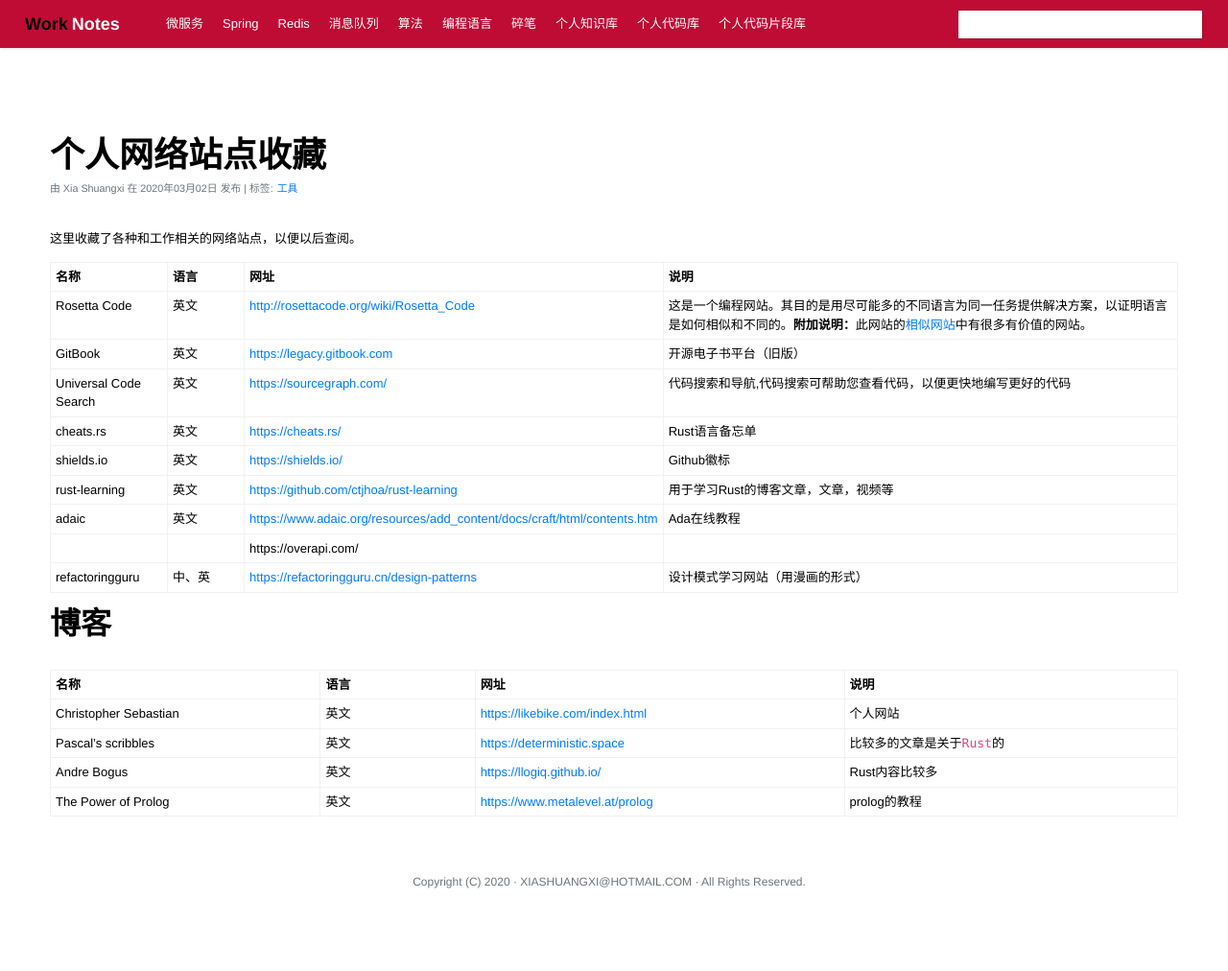
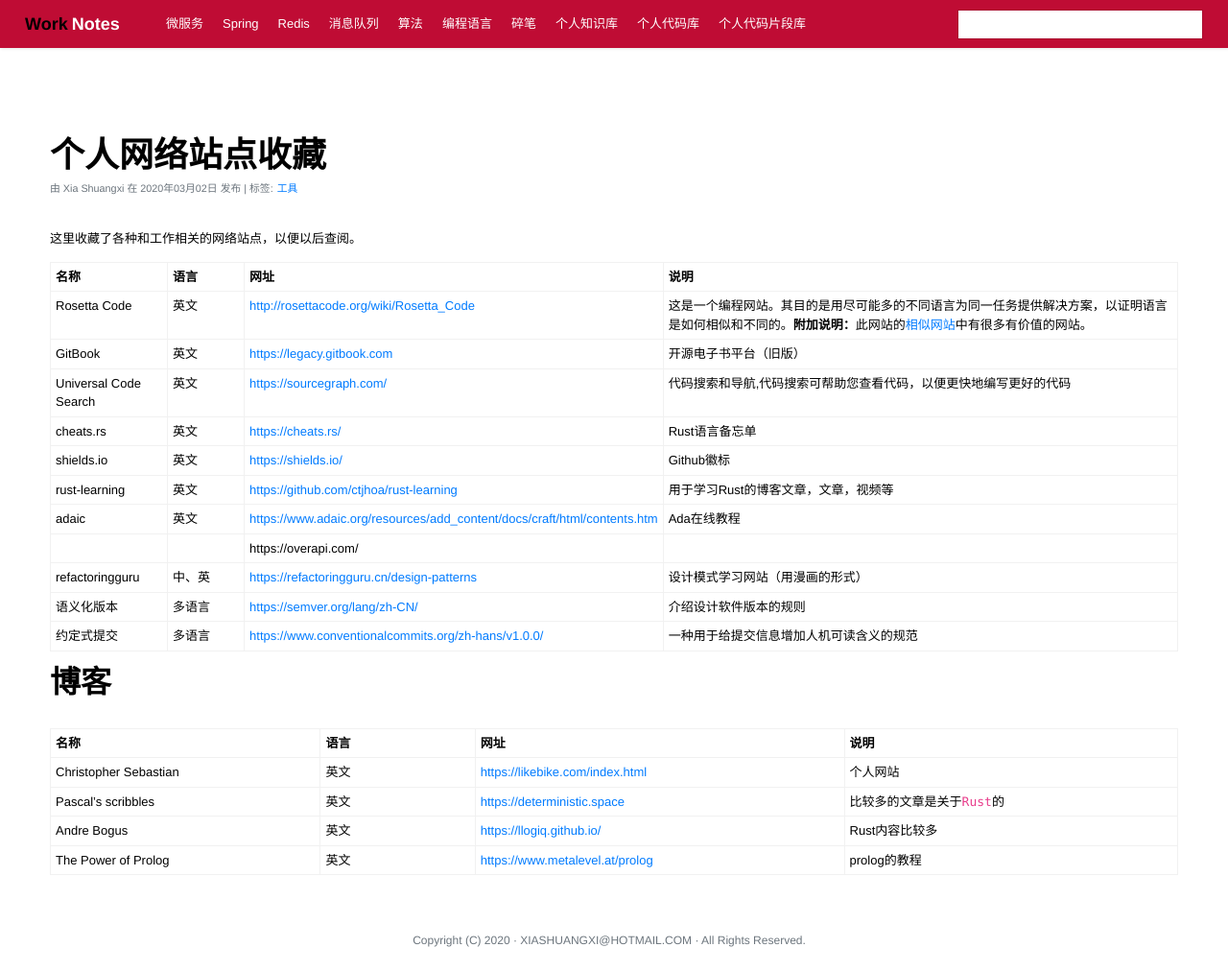
Before and after one commit to xiashuangxi/worknotes, a Jekyll site: the page built from _posts/collect/2020-03-02-个人网络站点收藏.md, in a window 1280 px wide and 1012 px high. Shown: the whole window at 96% size. Built offline with Jekyll 4.4.1, drawn with Linux system fonts in a browser that asks for light colours; comment, search, counter and statistics services are not loaded.

Commit message:
Update 2020-03-02-个人网络站点收藏.md

```diff
--- a/_posts/collect/2020-03-02-个人网络站点收藏.md
+++ b/_posts/collect/2020-03-02-个人网络站点收藏.md
@@ -18,6 +18,8 @@
 |adaic|英文|[https://www.adaic.org/resources/add_content/docs/craft/html/contents.htm](https://www.adaic.org/resources/add_content/docs/craft/html/contents.htm)| Ada在线教程|
 |||https://overapi.com/|
 |refactoringguru|中、英|[https://refactoringguru.cn/design-patterns](https://refactoringguru.cn/design-patterns) | 设计模式学习网站（用漫画的形式）|
+|语义化版本 | 多语言 | [https://semver.org/lang/zh-CN/](https://semver.org/lang/zh-CN/) | 介绍设计软件版本的规则 |
+|约定式提交 | 多语言 | [https://www.conventionalcommits.org/zh-hans/v1.0.0/](https://www.conventionalcommits.org/zh-hans/v1.0.0/) | 一种用于给提交信息增加人机可读含义的规范|
 
 ## 博客
 
```
